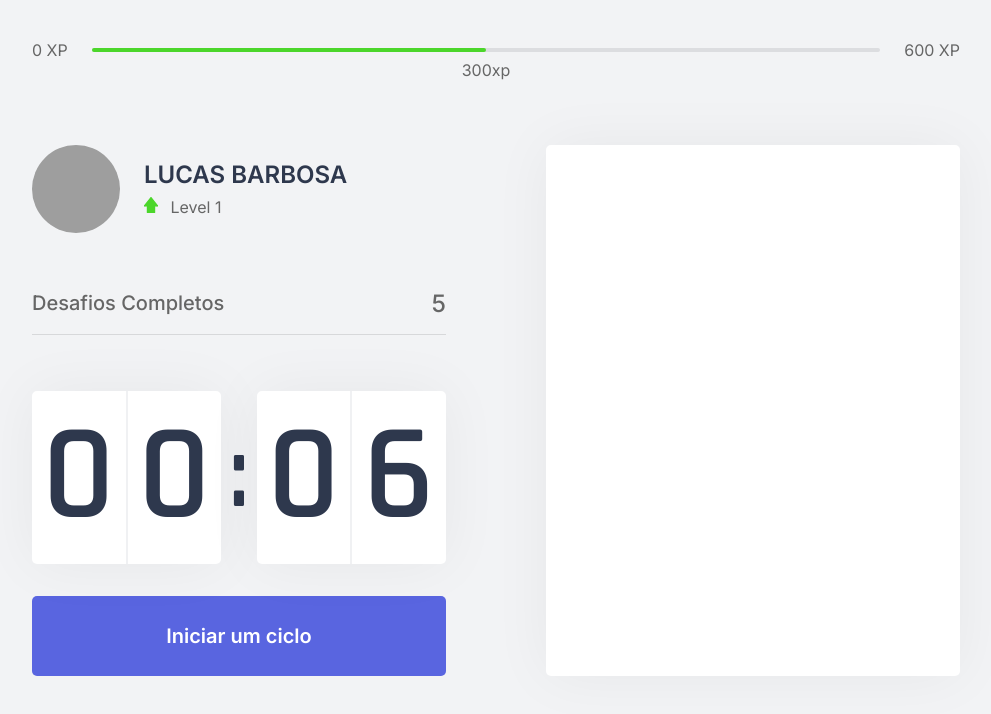
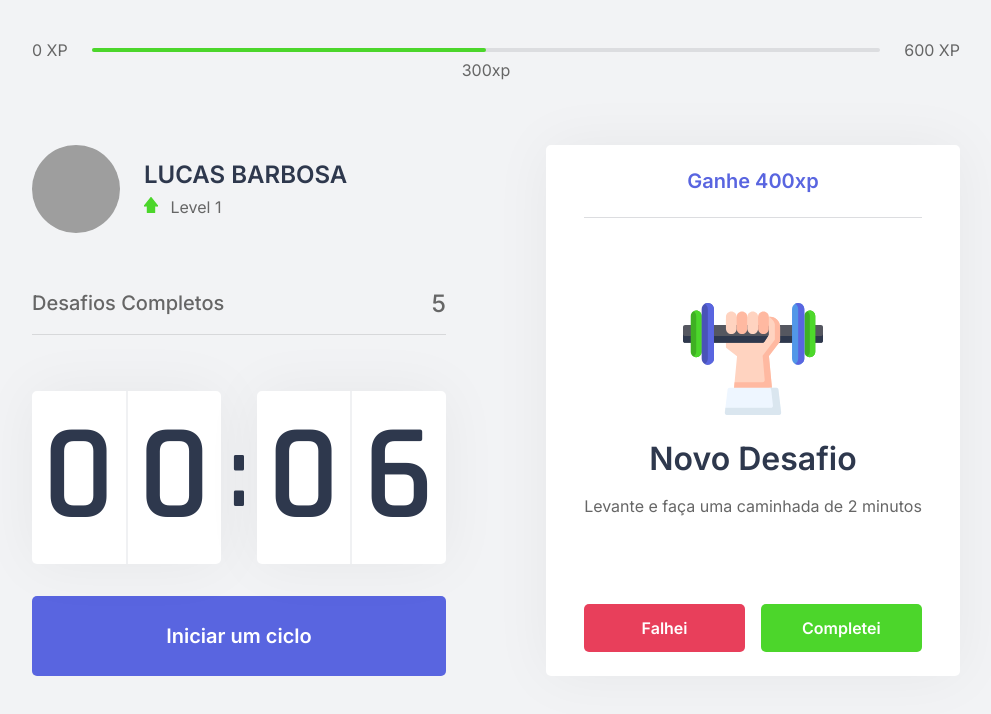
Before and after one commit to lucasbars/NLW04-React, a Next.js app: page / in a window 1280 px wide. Shown: the top 714 px of the page, without its empty margins (144-1135 px from the left). Built offline with nearby package versions, Linux system fonts and the light colour scheme; grey boxes are pictures that could not be loaded.

Commit message:
completed challengesBox and begin contexts react

```diff
--- a/src/components/ChallengeBox.tsx
+++ b/src/components/ChallengeBox.tsx
@@ -1,21 +1,41 @@
+import { useContext } from 'react';
+import { ChallengesContext } from '../contexts/ChallengesContext';
+
 import styles from '../styles/components/ChallengeBox.module.css';
 
 export function ChallengeBox() {
+  const contextData= useContext(ChallengesContext);
+  console.log(contextData);
 
   const HasActiveChallenge = true;
 
   return (
     <div className={styles.challengeBoxContainer}>
       {HasActiveChallenge ? (
-        <div/>
+        <div className={styles.challengeActive}>
+          <header>Ganhe 400xp</header>
+
+          <main>
+            <img src="icons/body.svg" />
+            <strong>Novo Desafio</strong>
+            <p>Levante e faça uma caminhada de 2 minutos</p>
+          </main>
+
+          <footer>
+            <button type="button" className={styles.challengeFailedButton}>Falhei</button>
+            <button type="button" className={styles.challengeSucceededButton}>Completei</button>
+          </footer>
+
+        </div>
+
       ) : (
         <div className={styles.challengeBoxNotActive}>
-        <strong>Finalize um ciclo para receber um desafio</strong>
-        <p>
-          <img src="icons/level-up.svg" alt="Level UP"/>
+          <strong>Finalize um ciclo para receber um desafio</strong>
+          <p>
+            <img src="icons/level-up.svg" alt="Level UP" />
           Avance de level completando desafio
         </p>
-      </div>
+        </div>
       )}
     </div>
   );
--- a/src/components/Countdown.tsx
+++ b/src/components/Countdown.tsx
@@ -1,9 +1,12 @@
-import { useState, useEffect } from 'react';
+import { useState, useEffect, useContext } from 'react';
+import { ChallengesContext } from '../contexts/ChallengesContext';
 import styles from '../styles/components/Countdown.module.css';
 
 let countdownTimeout: NodeJS.Timeout;
 
 export function Countdown() {
+
+  const { startNewChallenge } = useContext(ChallengesContext);
 
   const [time, setTime] = useState(0.1 * 60);
   const [isActive, setIsActive] = useState(false);
@@ -33,6 +36,7 @@ export function Countdown() {
     } else if (isActive && time === 0) {
       setHasFinished(true);
       setIsActive(false);
+      startNewChallenge();
     }
   }, [isActive, time]);
 
--- /dev/null
+++ b/src/contexts/ChallengesContext.tsx
@@ -0,0 +1,40 @@
+import { createContext, useState, ReactNode } from 'react';
+
+
+interface ChallengesProviderProps {
+  children: ReactNode;
+}
+
+interface ChallengesContextData {
+  level: number;
+  currentExperience: number;
+  challengesCompleted: number;
+  levelUp: () => void;
+  startNewChallenge: () => void;
+
+}
+
+export const ChallengesContext = createContext({} as ChallengesContextData);
+
+export function ChallengesProvider({ children }: ChallengesProviderProps) {
+  const [level, setLevel] = useState(1);
+  const [currentExperience, setCurrentExperience] = useState(0);
+  const [challengesCompleted, setChallengesCompleted] = useState(0);
+
+
+  function levelUp() {
+    setLevel(level + 1);
+
+  }
+
+  function startNewChallenge() {
+    console.log('New Challenge');
+
+  }
+
+  return (
+    <ChallengesContext.Provider value={{ level, currentExperience, challengesCompleted, levelUp, startNewChallenge }} >
+      {children}
+    </ChallengesContext.Provider>
+  );
+}
--- a/src/pages/_app.tsx
+++ b/src/pages/_app.tsx
@@ -1,7 +1,13 @@
+import { ChallengesProvider } from '../contexts/ChallengesContext';
+
 import '../styles/global.css';
 
 function MyApp({ Component, pageProps }) {
-  return <Component {...pageProps} />
+  return (
+    <ChallengesProvider>
+      <Component {...pageProps} />
+    </ChallengesProvider>
+  )
 }
 
 export default MyApp
--- a/src/styles/components/ChallengeBox.module.css
+++ b/src/styles/components/ChallengeBox.module.css
@@ -37,3 +37,68 @@
 .challengeNotActive p img {
   margin-bottom: 1rem;
  }
+
+ .challengeActive {
+   height: 100%;
+   display: flex;
+   flex-direction: column;
+ }
+
+ .challengeActive header {
+   color: var(--blue);
+   font-weight: 600;
+   font-size: 1.25rem;
+   padding: 0 2rem 1.5rem;
+   border-bottom: 1px solid var(--gray-line);
+ }
+
+ .challengeActive main {
+   flex: 1;
+   display: flex;
+   flex-direction: column;
+   align-items: center;
+   justify-content: center;
+ }
+
+ .challengeActive main strong {
+  font-size: 2rem;
+  font-weight: 600;
+  color: var(--title);
+  margin: 1.5rem 0 1rem;
+ }
+
+ .challengeActive main p {
+  line-height: 1.5;
+ }
+
+ .challengeActive footer {
+   display: grid;
+   grid-template-columns: 1fr 1fr;
+   gap: 1rem;
+ }
+
+ .challengeActive footer button {
+   height: 3rem;
+   display: flex;
+   align-items: center;
+   justify-content: center;
+   border: 0;
+   border-radius: 5px;
+   color: var(--white);
+   font-size: 1rem;
+   font-weight: 600;
+   transition: filter 0.2s;
+
+ }
+
+ .challengeActive footer button.challengeFailedButton {
+   background: var(--red);
+ }
+
+ .challengeActive footer button.challengeSucceededButton {
+  background: var(--green);
+}
+
+.challengeActive footer button:hover {
+  filter:brightness(0.9);
+}
```
